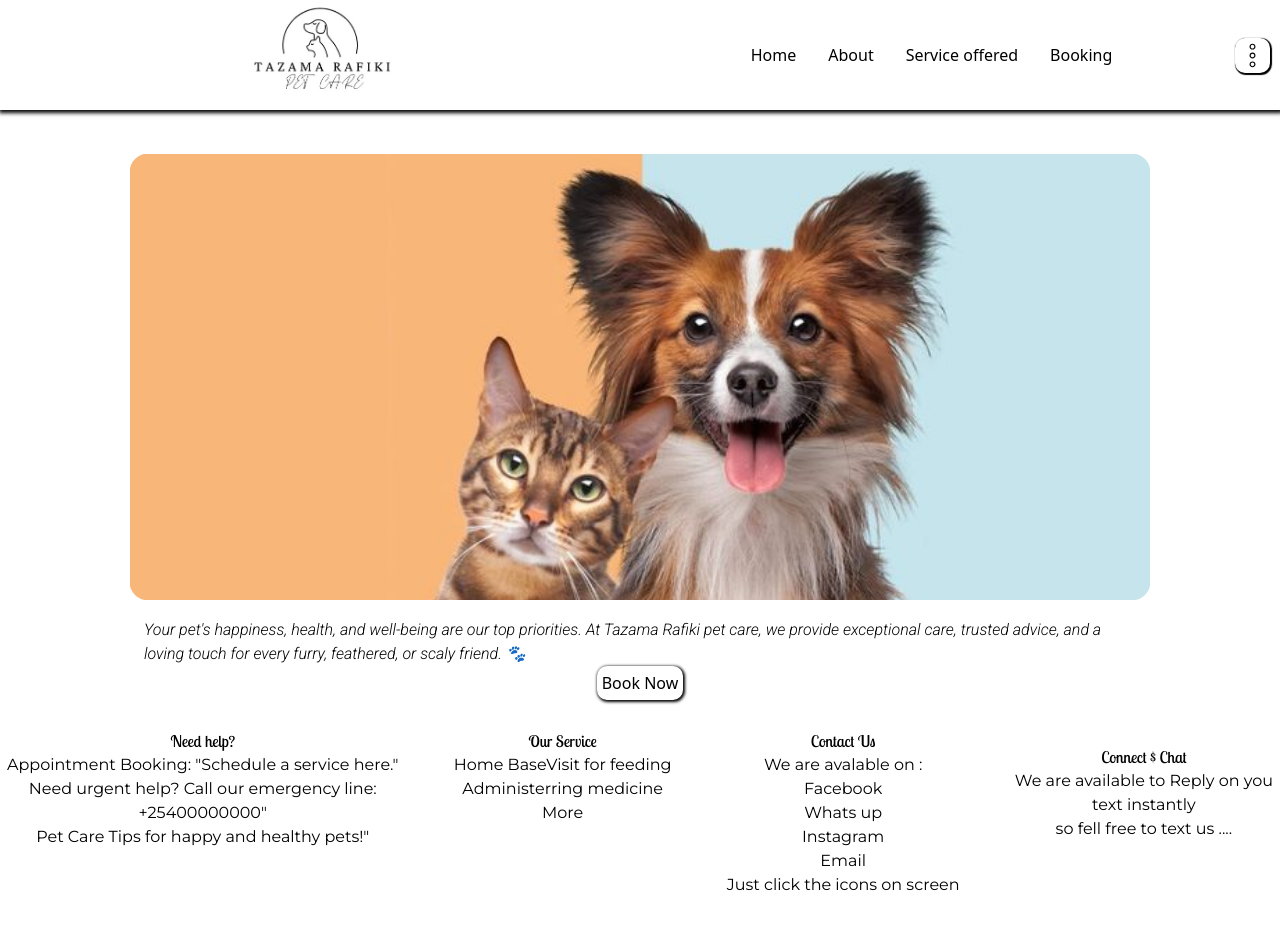
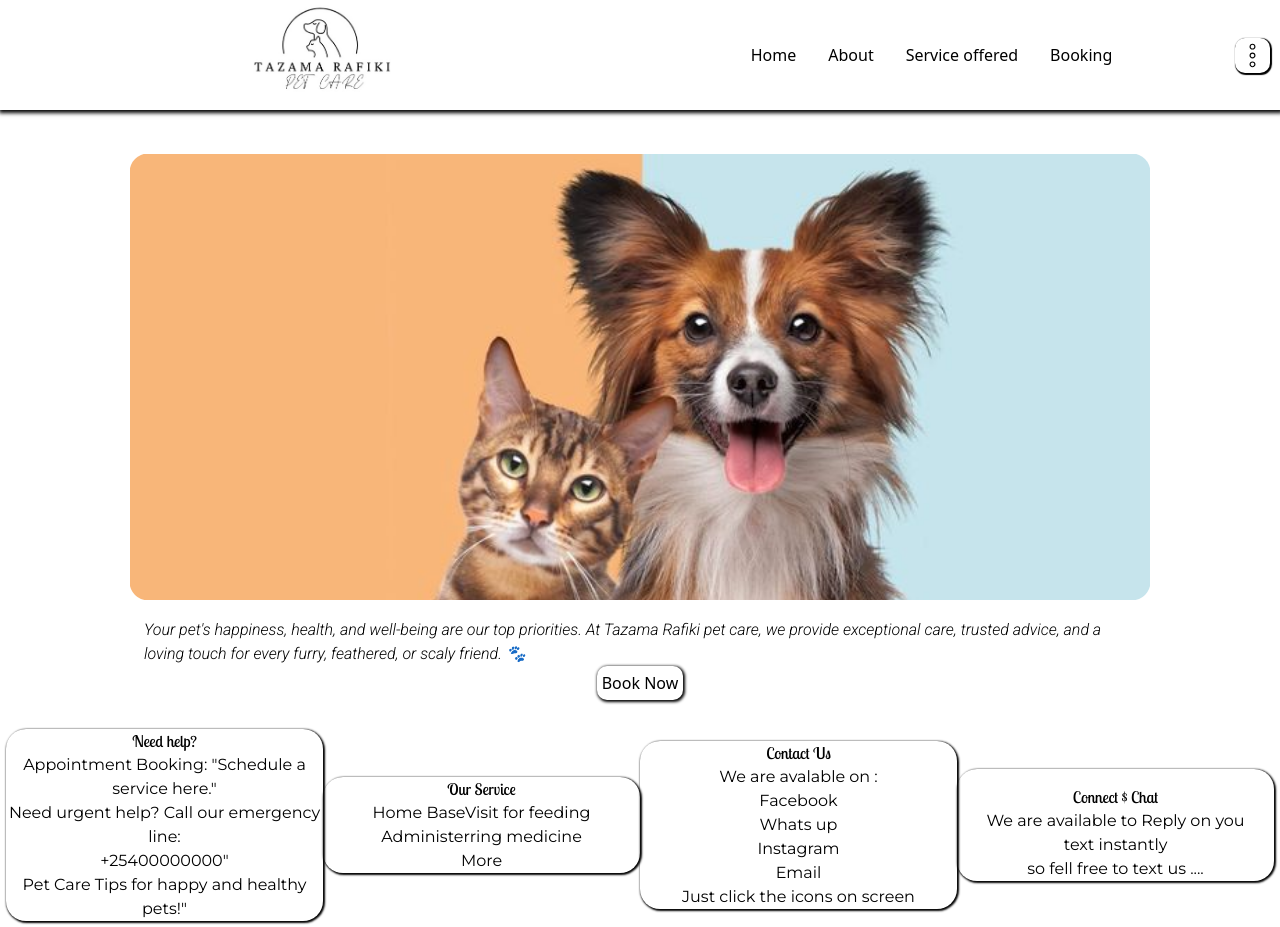
Before and after one commit to Vinderruck/petcare, a React (Vite) app in the folder pet/: page / in a window 1280 px wide. Before the commit the page ends 897 px from the top, so only its background shows below. Built offline with nearby package versions, Linux system fonts and the light colour scheme.

Commit message:
Divshadow

```diff
--- a/pet/src/Components/Static/home.css
+++ b/pet/src/Components/Static/home.css
@@ -58,10 +58,10 @@ gap: 1rem;
 
 }
 .footer{
-    justify-content:space-between;
+    justify-content:center;
     display:flex;
     align-items: start;
-
+margin:6px;
 }
 .footerdivs{
     justify-content:center;
@@ -70,8 +70,11 @@ gap: 1rem;
     flex-direction:column;
     text-align:center;
     height:auto;
-    margin-left:7px;
-    margin-right:7px;
+   margin:auto ;
+
+    width:80%;
+    border-radius:20px;
+    box-shadow:1px 1px 2px 1px black
 }
 
 @media screen and (Max-width:565px){
```
